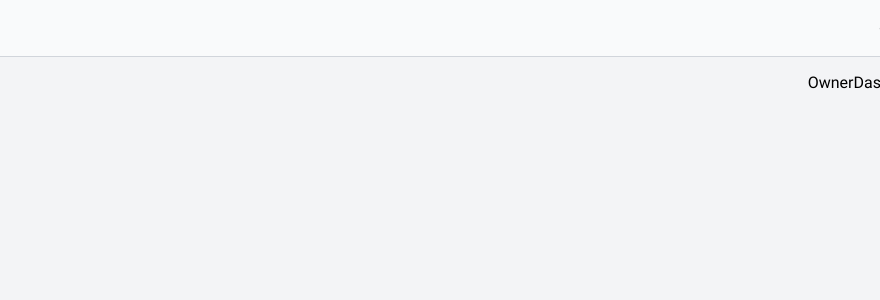
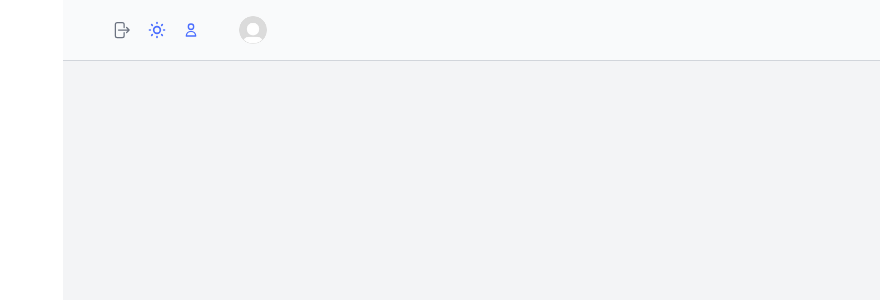
Before and after one commit to mehrabFronto/Freelancering-App-Project, a React (Vite) app: page /owner/dashboard in a window 1280 px wide. Shown: the top 300 px of the page, without its empty margins (400-1280 px from the left). Built offline with nearby package versions, Linux system fonts and the light colour scheme; no server answers.

Commit message:
app header

```diff
--- /dev/null
+++ b/src/feature/authentication/Logout.jsx
@@ -0,0 +1,11 @@
+import { HiArrowRightOnRectangle } from "react-icons/hi2";
+
+const Logout = () => {
+   return (
+      <button className="flex items-center justify-center">
+         <HiArrowRightOnRectangle className="w-5 h-5 text-secondary-500 hover:text-error" />
+      </button>
+   );
+};
+
+export default Logout;
--- /dev/null
+++ b/src/feature/authentication/UserAvatar.jsx
@@ -0,0 +1,18 @@
+import useUser from "./useUser";
+
+const UserAvatar = () => {
+   const { user } = useUser();
+
+   return (
+      <div className="flex items-center gap-x-2 text-secondary-600">
+         <img
+            src="/user.jpg"
+            alt="user-account"
+            className="w-7 h-7 rounded-full object-cover object-center"
+         />
+         <span className="text-sm">{user?.name}</span>
+      </div>
+   );
+};
+
+export default UserAvatar;
--- /dev/null
+++ b/src/feature/authentication/useUser.js
@@ -0,0 +1,16 @@
+import { useQuery } from "@tanstack/react-query";
+import { getUser } from "../../services/authServices";
+
+const useUser = () => {
+   const { data, isLoading } = useQuery({
+      queryKey: ["get-user"],
+      queryFn: getUser,
+      retry: false,
+   });
+
+   const { user } = data || {};
+
+   return { user, isLoading };
+};
+
+export default useUser;
--- a/src/services/authServices.js
+++ b/src/services/authServices.js
@@ -13,3 +13,7 @@ export function completeProfile(data) {
       .post("/user/complete-profile", data)
       .then(({ data }) => data.data);
 }
+
+export function getUser() {
+   return http.get("/user/profile").then(({ data }) => data.data);
+}
--- /dev/null
+++ b/src/ui/DarkModeToggle.jsx
@@ -0,0 +1,13 @@
+import { HiOutlineSun } from "react-icons/hi";
+
+const DarkModeToggle = () => {
+   return (
+      <div>
+         <button className="flex items-center justify-center">
+            <HiOutlineSun className="w-5 h-5 text-primary-900" />
+         </button>
+      </div>
+   );
+};
+
+export default DarkModeToggle;
--- a/src/ui/Header.jsx
+++ b/src/ui/Header.jsx
@@ -1,7 +1,18 @@
+import UserAvatar from "../feature/authentication/UserAvatar";
+import useUser from "../feature/authentication/useUser";
+import HeaderMenu from "./HeaderMenu";
+
 const Header = () => {
+   const { isLoading } = useUser();
+
    return (
       <div className="bg-secondary-50 py-4 px-8 border-b border-secondary-300">
-         app header
+         <div
+            className={`container xl:max-w-screen-xl flex items-center justify-end gap-x-8
+            ${isLoading ? "blur-sm opacity-50" : ""}`}>
+            <UserAvatar />
+            <HeaderMenu />
+         </div>
       </div>
    );
 };
--- /dev/null
+++ b/src/ui/HeaderMenu.jsx
@@ -0,0 +1,24 @@
+import { HiOutlineUser } from "react-icons/hi";
+import { Link } from "react-router-dom";
+import Logout from "../feature/authentication/Logout";
+import DarkModeToggle from "./DarkModeToggle";
+
+const HeaderMenu = () => {
+   return (
+      <ul className="flex items-center gap-x-4">
+         <li className="flex">
+            <Link to="dashboard">
+               <HiOutlineUser className="w- h-5 text-primary-900" />
+            </Link>
+         </li>
+         <li className="flex">
+            <DarkModeToggle />
+         </li>
+         <li className="flex">
+            <Logout />
+         </li>
+      </ul>
+   );
+};
+
+export default HeaderMenu;
```
Also changed, not shown: public/user.jpg (added).
